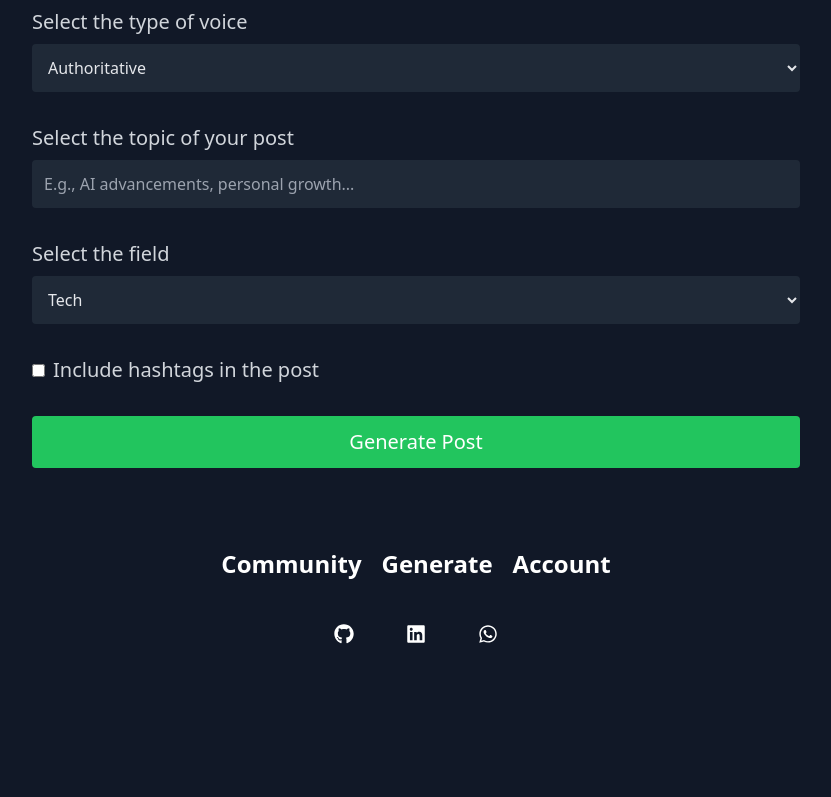
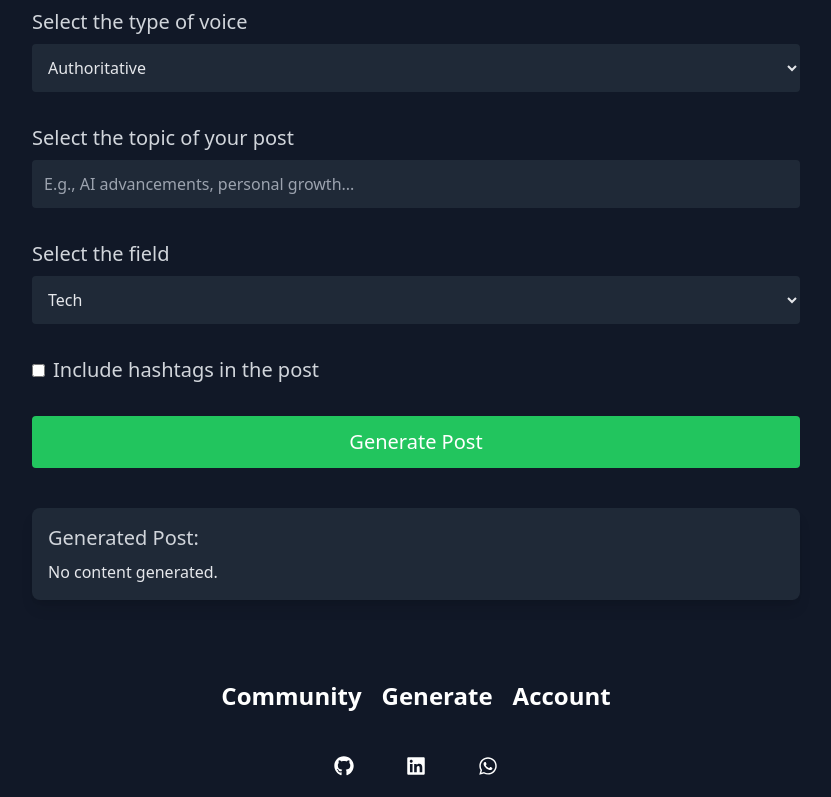
Before and after one commit to panda-zw/linkgenie-next, a Next.js app: page /Generate in a window 1280 px wide. Shown: the part 776-1573 px from the top of the page, without its empty margins (224-1055 px from the left). Before the commit the page ends 1544 px from the top, so only its background shows below. Built offline with nearby package versions, Linux system fonts and the light colour scheme.

Commit message:
feat
generate first post with genie

```diff
--- a/src/components/Generate.js
+++ b/src/components/Generate.js
@@ -1,6 +1,48 @@
+"use client";
 
+import { useState } from 'react';
 
 function Generate() {
+    const [userMessage, setUserMessage] = useState('');
+    const [response, setResponse] = useState('');
+    const [loading, setLoading] = useState(false);
+    const [postCount, setPostCount] = useState(1); // State for number of posts
+    const [writingStyle, setWritingStyle] = useState('professional'); // State for writing style
+    const [voiceType, setVoiceType] = useState('authoritative'); // State for voice type
+    const [topic, setTopic] = useState(''); // State for topic
+    const [field, setField] = useState('tech'); // State for field
+    const [includeHashtags, setIncludeHashtags] = useState(false); // State for hashtags
+
+    const handleSubmit = async (e) => {
+        e.preventDefault();
+        setLoading(true);
+
+        // Construct the user message based on the form inputs
+        const messageContent = `
+            ${userMessage}
+            Writing Style: ${writingStyle}
+            Voice Type: ${voiceType}
+            Topic: ${topic}
+            Field: ${field}
+            Include Hashtags: ${includeHashtags ? 'Yes' : 'No'}
+        `;
+
+        try {
+            const res = await fetch('/api/groq', {
+                method: 'POST',
+                headers: {
+                    'Content-Type': 'application/json',
+                },
+                body: JSON.stringify({ userMessage: messageContent }),
+            });
+            const data = await res.json();
+            setResponse(data.content);
+        } catch (error) {
+            console.error('Error fetching GROQ response:', error);
+        } finally {
+            setLoading(false);
+        }
+    };
 
     return (
         <div className='min-h-screen px-4 lg:px-10 bg-gray-900'>
@@ -16,13 +58,16 @@ function Generate() {
                     <p className='text-lg lg:text-xl tracking-wider'>3. Choose your topic, field, and whether to include hashtags</p>
                 </div>
 
-                <div className='mt-10 space-y-6 lg:space-y-8'>
+                <form onSubmit={handleSubmit} className='mt-10 space-y-6 lg:space-y-8'>
                     <div>
                         <h2 className='text-lg lg:text-xl text-gray-300'>Describe your post in a clear and detailed manner</h2>
                         <input
                             type="text"
+                            value={userMessage}
+                            onChange={(e) => setUserMessage(e.target.value)}
                             className='mt-2 w-full p-3 text-gray-200 rounded bg-gray-800 focus:outline-none focus:ring-2 focus:ring-green-500'
                             placeholder='E.g., Sharing my journey in software development...'
+                            required
                         />
                     </div>
 
@@ -30,6 +75,8 @@ function Generate() {
                         <h2 className='text-lg lg:text-xl text-gray-300'>How many posts do you want (1 credit per post)</h2>
                         <input
                             type="number"
+                            value={postCount}
+                            onChange={(e) => setPostCount(e.target.value)}
                             className='mt-2 w-full lg:w-1/4 p-3 text-gray-200 rounded bg-gray-800 focus:outline-none focus:ring-2 focus:ring-green-500'
                             min="1"
                         />
@@ -38,6 +85,8 @@ function Generate() {
                     <div>
                         <h2 className='text-lg lg:text-xl text-gray-300'>Select your desired writing style</h2>
                         <select
+                            value={writingStyle}
+                            onChange={(e) => setWritingStyle(e.target.value)}
                             className='mt-2 w-full p-3 bg-gray-800 text-gray-200 rounded focus:outline-none focus:ring-2 focus:ring-green-500'
                         >
                             <option value="professional">Professional</option>
@@ -50,6 +99,8 @@ function Generate() {
                     <div>
                         <h2 className='text-lg lg:text-xl text-gray-300'>Select the type of voice</h2>
                         <select
+                            value={voiceType}
+                            onChange={(e) => setVoiceType(e.target.value)}
                             className='mt-2 w-full p-3 bg-gray-800 text-gray-200 rounded focus:outline-none focus:ring-2 focus:ring-green-500'
                         >
                             <option value="authoritative">Authoritative</option>
@@ -63,14 +114,19 @@ function Generate() {
                         <h2 className='text-lg lg:text-xl text-gray-300'>Select the topic of your post</h2>
                         <input
                             type="text"
+                            value={topic}
+                            onChange={(e) => setTopic(e.target.value)}
                             className='mt-2 w-full p-3 text-gray-200 bg-gray-800 rounded focus:outline-none focus:ring-2 focus:ring-green-500'
                             placeholder='E.g., AI advancements, personal growth...'
+                            required
                         />
                     </div>
 
                     <div>
                         <h2 className='text-lg lg:text-xl text-gray-300'>Select the field</h2>
                         <select
+                            value={field}
+                            onChange={(e) => setField(e.target.value)}
                             className='mt-2 w-full p-3 bg-gray-800 text-gray-200 rounded focus:outline-none focus:ring-2 focus:ring-green-500'
                         >
                             <option value="tech">Tech</option>
@@ -85,18 +141,33 @@ function Generate() {
                         <label className='flex items-center text-lg lg:text-xl text-gray-300'>
                             <input
                                 type="checkbox"
+                                checked={includeHashtags}
+                                onChange={(e) => setIncludeHashtags(e.target.checked)}
                                 className='mr-2 rounded focus:outline-none text-gray-200 bg-gray-800 focus:ring-2 focus:ring-green-500'
                             />
                             Include hashtags in the post
                         </label>
                     </div>
 
-                    <button className='mt-5 w-full py-3 bg-green-500 text-white text-lg lg:text-xl rounded hover:bg-green-600 transition'>
+                    <button type="submit" className='mt-5 w-full py-3 bg-green-500 text-white text-lg lg:text-xl rounded hover:bg-green-600 transition'>
                         Generate Post
                     </button>
+                </form>
+
+                <div className='mt-10'>
+                    {loading ? (
+                        <div className='flex justify-center items-center'>
+                            <p className='text-gray-200 text-lg'>Loading...</p>
+                        </div>
+                    ) : (
+                        <div className='p-4 bg-gray-800 rounded-lg shadow-lg'>
+                            <h2 className='text-xl text-gray-300 mb-2'>Generated Post:</h2>
+                            <p className='text-gray-200'>{response || "No content generated."}</p>
+                        </div>
+                    )}
                 </div>
-            </div>
-        </div>
+            </div >
+        </div >
     );
 }
 
--- a/src/pages/api/groq.js
+++ b/src/pages/api/groq.js
@@ -4,8 +4,14 @@ const groq = new Groq({ apiKey: "gsk_G0YdQSYwgLTSgUERJ3UBWGdyb3FYRdsAmkc8ji7fAof
 
 export default async function handler(req, res) {
     if (req.method === 'POST') {
+        const { userMessage } = req.body;
+
+        if (!userMessage) {
+            return res.status(400).json({ error: 'Message is required' });
+        }
+
         try {
-            const chatCompletion = await getGroqChatCompletion();
+            const chatCompletion = await getGroqChatCompletion(userMessage);
             res.status(200).json({ content: chatCompletion.choices[0]?.message?.content || "" });
         } catch (error) {
             res.status(500).json({ error: 'Failed to fetch data from GROQ' });
@@ -16,12 +22,12 @@ export default async function handler(req, res) {
     }
 }
 
-async function getGroqChatCompletion() {
+async function getGroqChatCompletion(userMessage) {
     return groq.chat.completions.create({
         messages: [
             {
                 role: "user",
-                content: "write a short linkedln post about connections with hashtags and emojis",
+                content: userMessage,
             },
         ],
         model: "llama3-8b-8192",
--- a/src/pages/post.js
+++ b/src/pages/post.js
@@ -3,12 +3,17 @@ import { useEffect, useState } from 'react';
 export default function Home() {
     const [response, setResponse] = useState("");
     const [loading, setLoading] = useState(false);
+    const [userMessage, setUserMessage] = useState(""); // State for user input
 
-    const fetchGroqResponse = async () => {
+    const fetchGroqResponse = async (message) => {
         setLoading(true);
         try {
             const res = await fetch('/api/groq', {
                 method: 'POST',
+                headers: {
+                    'Content-Type': 'application/json', // Set content type
+                },
+                body: JSON.stringify({ userMessage: message }), // Send user message
             });
             const data = await res.json();
             setResponse(data.content);
@@ -19,13 +24,25 @@ export default function Home() {
         }
     };
 
-    useEffect(() => {
-        fetchGroqResponse();
-    }, []);
+    const handleSubmit = (e) => {
+        e.preventDefault(); // Prevent default form submission
+        fetchGroqResponse(userMessage); // Fetch response with user message
+        setUserMessage(""); // Clear input after submission
+    };
 
     return (
         <div>
             <h1>GROQ Chat Completion</h1>
+            <form onSubmit={handleSubmit}>
+                <input
+                    type="text"
+                    value={userMessage}
+                    onChange={(e) => setUserMessage(e.target.value)} // Update state on input change
+                    placeholder="Type your message here..."
+                    required
+                />
+                <button type="submit">Send</button>
+            </form>
             {loading ? <p>Loading...</p> : <p>{response}</p>}
         </div>
     );
```
